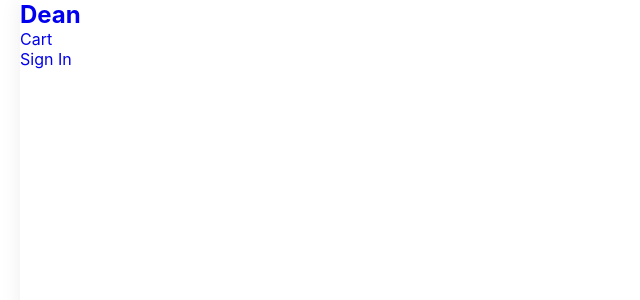
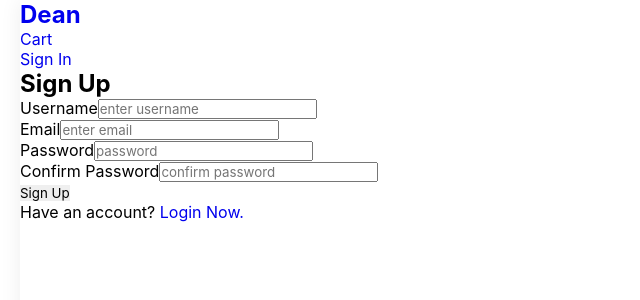
Before and after one commit to Toba-dean/MERN-auth, a React (Create React App) app in the folder client/: page /signup in a window 1280 px wide. Before the commit this address had no page. Shown: the top 300 px of the page, without its empty margins (0-640 px from the left). Built offline with nearby package versions, Linux system fonts and the light colour scheme.

Commit message:
added the register page and the activation email

```diff
--- a/client/package.json
+++ b/client/package.json
@@ -40,5 +40,5 @@
       "last 1 safari version"
     ]
   },
-  "proxy": "http://localhost:3000"
+  "proxy": "http://localhost:5000"
 }
--- /dev/null
+++ b/client/src/components/body/auth/activateEmail.auth.jsx
@@ -0,0 +1,36 @@
+import axios from 'axios';
+import { useState, useEffect } from 'react';
+import { useParams } from 'react-router-dom';
+
+import { ShowErrorMsg, ShowSuccessMsg } from '../../../utils/notification/notification';
+
+
+const ActivateEmail = () => {
+
+  const { activation_token } = useParams()
+  const [err, setErr] = useState('')
+  const [success, setSuccess] = useState('')
+
+  useEffect(() => {
+    if (activation_token) {
+      const activateEmail = async () => {
+        try {
+          const res = await axios.post('/api/v1/auth/activate', { activation_token })
+          setSuccess(res.data.msg)
+        } catch (error) {
+          setErr('')
+        }
+      }
+      activateEmail()
+    }
+  }, [activation_token])
+
+  return (
+    <div className='activate_email'>
+      {err && ShowErrorMsg(err)}
+      {success && ShowSuccessMsg(success)}
+    </div>
+  )
+}
+
+export default ActivateEmail
--- a/client/src/components/body/auth/auth.css
+++ b/client/src/components/body/auth/auth.css
@@ -43,4 +43,10 @@
   text-transform: uppercase;
   letter-spacing: 1.5px;
   margin-right: 10px;
+  margin-bottom: 10px;
 }
+
+.login a {
+  font-weight: 500;
+  color: #111;
+}
--- a/client/src/components/body/auth/login.auth.jsx
+++ b/client/src/components/body/auth/login.auth.jsx
@@ -98,6 +98,8 @@ const Login = () => {
           <Link to='/forget'>Forget password?</Link>
         </div>
       </form>
+
+      <p>Don't have an account? <Link to='/signup'>Register Now.</Link></p>
     </div>
   )
 }
--- /dev/null
+++ b/client/src/components/body/auth/register.auth.jsx
@@ -0,0 +1,157 @@
+import { useState } from 'react';
+import { Link } from 'react-router-dom';
+import axios from "axios";
+
+import { ShowErrorMsg, ShowSuccessMsg } from '../../../utils/notification/notification';
+import { isEmail, isLength, isMatch, isEmpty } from '../../../utils/validation/validate';
+
+
+const initialstate = {
+  name: '',
+  email: '',
+  password: '',
+  confirmPassword: '',
+  err: '',
+  success: ''
+}
+
+const Register = () => {
+
+  const [user, setUser] = useState(initialstate);
+  const { name, email, password, confirmPassword, err, success } = user;
+
+  const handleChange = e => {
+    const { name, value } = e.target
+    setUser({
+      ...user,
+      [name]: value,
+      err: '',
+      success: ''
+    })
+  }
+
+  const handleSubmit = async e => {
+    e.preventDefault();
+
+    if (isEmpty(name) || isEmpty(password)) {
+      setUser({
+        ...user,
+        err: "All field must be filled.",
+        success: ''
+      })
+    }
+
+    if (!isEmail(email)) {
+      setUser({
+        ...user,
+        err: "Please enter a valid email..",
+        success: ''
+      })
+    }
+
+    if (isLength(password)) {
+      setUser({
+        ...user,
+        err: "Password must be a minimum of 7 characters.",
+        success: ''
+      })
+    }
+
+    if (!isMatch(password, confirmPassword)) {
+      setUser({
+        ...user,
+        err: "Password don't match, try again..",
+        success: ''
+      })
+    }
+
+    try {
+      const res = await axios.post("/api/v1/auth/register", {
+        name, email, password
+      })
+
+      setUser({
+        ...user,
+        err: '',
+        success: res.data.msg
+      })
+
+      // nav('/')
+    } catch (error) {
+      error.response.data.msg && setUser({
+        ...user,
+        err: error.response.data.msg,
+        success: ''
+      })
+    }
+  }
+
+  return (
+    <div className='login'>
+      <h2>Sign Up</h2>
+
+      {err && ShowErrorMsg(err)}
+      {success && ShowSuccessMsg(success)}
+
+      <form onSubmit={handleSubmit}>
+        <div>
+          <label htmlFor="name">Username</label>
+          <input
+            type="text"
+            name="name"
+            id="name"
+            placeholder='enter username'
+            value={name}
+            onChange={handleChange}
+          />
+        </div>
+
+        <div>
+          <label htmlFor="email">Email</label>
+          <input
+            type="email"
+            name="email"
+            id="email"
+            placeholder='enter email'
+            value={email}
+            onChange={handleChange}
+          />
+        </div>
+
+        <div>
+          <label htmlFor="password">Password</label>
+          <input
+            type="password"
+            name="password"
+            id="password"
+            value={password}
+            onChange={handleChange}
+            placeholder="password"
+          />
+        </div>
+
+        <div>
+          <label htmlFor="confirmPassword">Confirm Password</label>
+          <input
+            type="password"
+            name="confirmPassword"
+            id="confirmPassword"
+            value={confirmPassword}
+            onChange={handleChange}
+            placeholder="confirm password"
+          />
+        </div>
+
+        <div className="row">
+          <button>
+            Sign Up
+          </button>
+        </div>
+      </form>
+
+      <p>Have an account? <Link to='/login'>Login Now.</Link></p>
+    </div>
+  )
+}
+
+export default Register
--- a/client/src/components/body/body.component.jsx
+++ b/client/src/components/body/body.component.jsx
@@ -1,12 +1,16 @@
 import { Routes, Route } from "react-router-dom";
 
 import Login from "./auth/login.auth";
+import Register from "./auth/register.auth";
+import ActivateEmail from "./auth/activateEmail.auth";
 
 const Body = () => {
   return (
     <section>
       <Routes>
         <Route path="/login" element={<Login />} />
+        <Route path="/signup" element={<Register />} />
+        <Route path="/api/v1/auth/activate/:activation_token" element={<ActivateEmail />} />
       </Routes>
     </section>
   )
--- /dev/null
+++ b/client/src/utils/validation/validate.js
@@ -0,0 +1,21 @@
+export const isEmpty = value => {
+  if (!value) return true
+  return false
+}
+
+export const isEmail = email => {
+  const re = /^(([^<>()[\]\\.,;:\s@"]+(\.[^<>()[\]\\.,;:\s@"]+)*)|(".+"))@((\[[0-9]{1,3}\.[0-9]{1,3}\.[0-9]{1,3}\.[0-9]{1,3}\])|(([a-zA-Z\-0-9]+\.)+[a-zA-Z]{2,}))$/
+
+  return re.test(email)
+}
+
+export const isLength = password => {
+  if (password.length < 6) return true
+  return false
+}
+
+
+export const isMatch = (password, confirmPassword) => {
+  if (password === confirmPassword) return true
+  return false
+}
```
Also changed, not shown: 1 other file (tests, documents, lock files or other folders).
